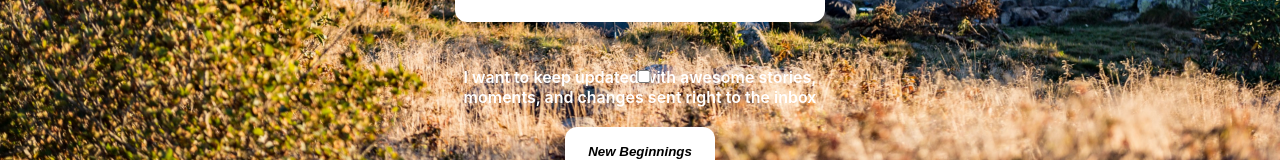
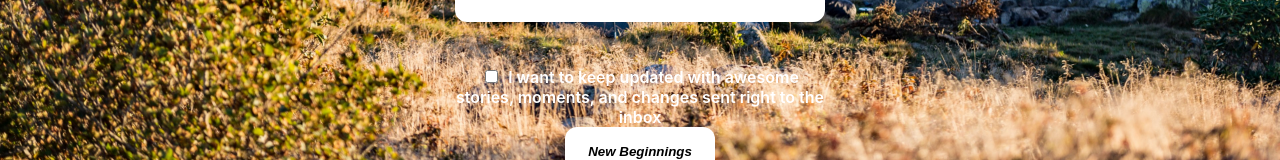
Before and after one commit to willdoesprojects/freecamp, a React (Create React App) app: page /signup in a window 1280 px wide. Shown: the part 477-637 px from the top of the page. Built offline with nearby package versions, Linux system fonts and the light colour scheme.

Commit message:
modified:   package-lock.json 	modified:   package.json 	modified:   src/pages/Map.js 	modified:   src/pages/SignUp.js 	new file:   src/pages/map.css 	modified:   src/pages/signup.css

```diff
--- a/package.json
+++ b/package.json
@@ -6,10 +6,13 @@
     "@testing-library/jest-dom": "^5.16.5",
     "@testing-library/react": "^13.4.0",
     "@testing-library/user-event": "^13.5.0",
+    "mapbox": "^1.0.0-beta10",
+    "mapbox-gl": "^2.15.0",
     "react": "^18.2.0",
     "react-dom": "^18.2.0",
+    "react-map-gl": "^7.0.25",
     "react-router-dom": "^6.13.0",
-    "react-scripts": "5.0.1",
+    "react-scripts": "^5.0.1",
     "web-vitals": "^2.1.4"
   },
   "scripts": {
--- a/src/pages/Map.js
+++ b/src/pages/Map.js
@@ -1,6 +1,25 @@
+import { useRef, useEffect, useState} from 'react';
+import ReactMapGL from 'react-map-gl';
+
+import "./map.css"
+
+
+
+
 function Map() {
+    const [viewport, setViewport] = useState({
+        latitude: 38.895037,
+        longitude: -77.036543,
+        width: '100vw',
+        height: '100vh',
+        zoom: 10
+    });
+
     return (
-        <h1>Map Page</h1>
+        <div className='map'>
+            <ReactMapGL {...viewport} mapboxApiAccessToken={process.env.REACT_APP_MAPBOX_TOKEN}>
+            </ReactMapGL>
+        </div>
     );
 }
 
--- a/src/pages/SignUp.js
+++ b/src/pages/SignUp.js
@@ -40,10 +40,10 @@ function SignUp() {
                 <br />
 
                 <div className='field'>
-                <input type="checkbox"></input>
-                <label className='check-one'>
-                    I want to keep updated with awesome stories, moments, and changes sent right to the inbox
-                </label>
+                    <input type="checkbox" id = "checkbox" className='checkbox'/>
+                    <label className='check-one'>
+                        I want to keep updated with awesome stories, moments, and changes sent right to the inbox
+                    </label>
                 </div>
 
 
--- a/src/pages/signup.css
+++ b/src/pages/signup.css
@@ -28,7 +28,13 @@ body {
   height: 60px;
 }
 
-.signup .field input {
+
+
+.field input[type="checkbox"] {
+    margin-right: 10px;
+  }
+
+.signup .field input[type="text"] {
   position: absolute;
   top: 0;
   left: 0;
@@ -63,3 +69,6 @@ body {
     width: 150px;
     height: 50px;
 }
+.signup .btn:hover {
+    outline: 2px solid black;
+}
```
Also changed, not shown: src/pages/map.css (added), 1 other file (tests, documents, lock files or other folders).
